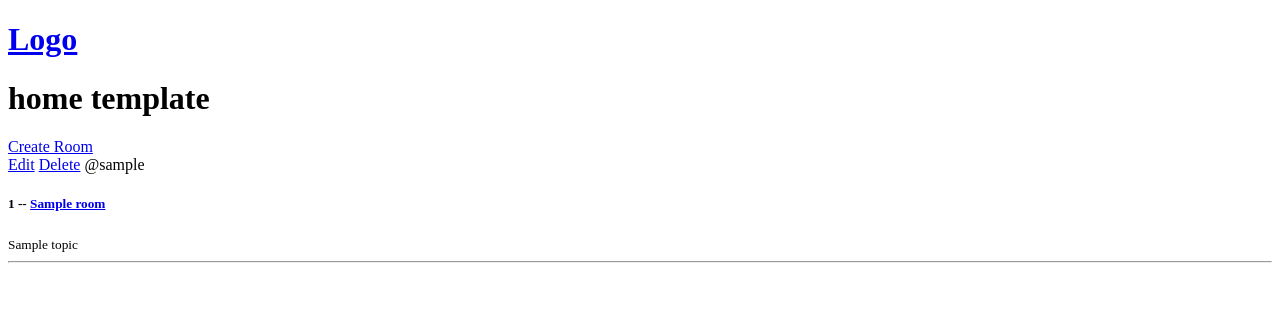
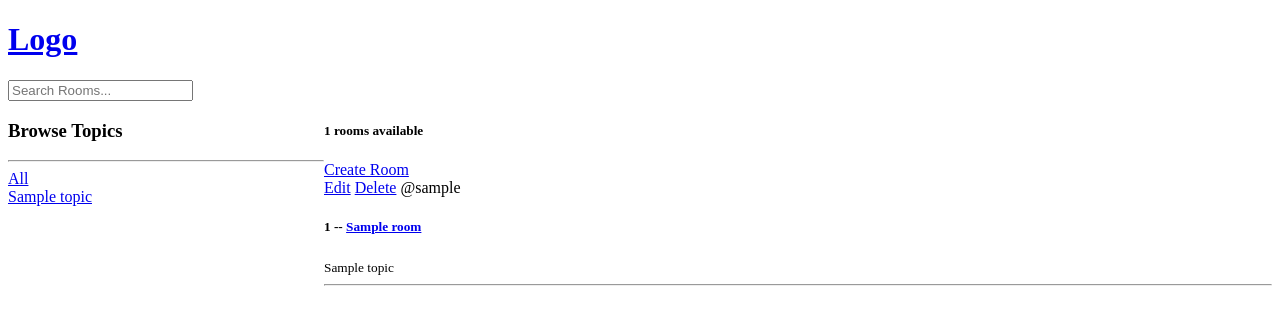
Before and after one commit to isreednc/Study_Bud, a Django app: template base/templates/base/home.html in a window 1280 px wide. Shown: the top 325 px of the page. Run offline with Django 5.2, Linux system fonts and the light colour scheme; the template is opened without the code that fills it: most values are stand-ins (such as "Sample title", 1, 10 or a date in 2020).

Commit message:
Add navigation

```diff
--- a/base/templates/base/home.html
+++ b/base/templates/base/home.html
@@ -1,13 +1,38 @@
 {% extends 'main.html' %}
 
 {% block content %}
-<h1>home template</h1>
+
+<style>
+    .home-container {
+        display: grid;
+        grid-template-columns: 1fr 3fr;
+    }
+</style>
+
+<div class="home-container">
 
     <div>
+        <h3>Browse Topics</h3>
+        <hr>
+
         <div>
+            <a href="{% url 'home' %}">All</a>
+        </div>
 
+        {% for topic in topics %}
+            <div>
+                <a href="{% url 'home' %}?q={{topic.name}}">{{topic.name}}</a>
+            </div>
+
+
+        {% endfor %}
+    </div>
+
+
+    <div>
+        <h5>{{room_count}} rooms available</h5>
         <a href="{% url 'create-room' %}">Create Room</a>
-
+        <div>
             {% for room in rooms %}
             <div>
                 <a href="{% url 'update-room' room.id %}">Edit</a>
@@ -21,5 +46,6 @@
             {% endfor %}
         </div>
     </div>
+</div>
 
 {% endblock content %}
--- a/templates/navbar.html
+++ b/templates/navbar.html
@@ -1,3 +1,7 @@
 <a href="/">
     <h1>Logo</h1>
  </a>
+
+ <form method="GET" action="{% url 'home' %}">
+    <input type="text" name="q" placeholder="Search Rooms...">
+ </form>
```
Also changed, not shown: base/views.py (+12 -3 lines). Lines whose indentation alone changed are shown as unchanged.
